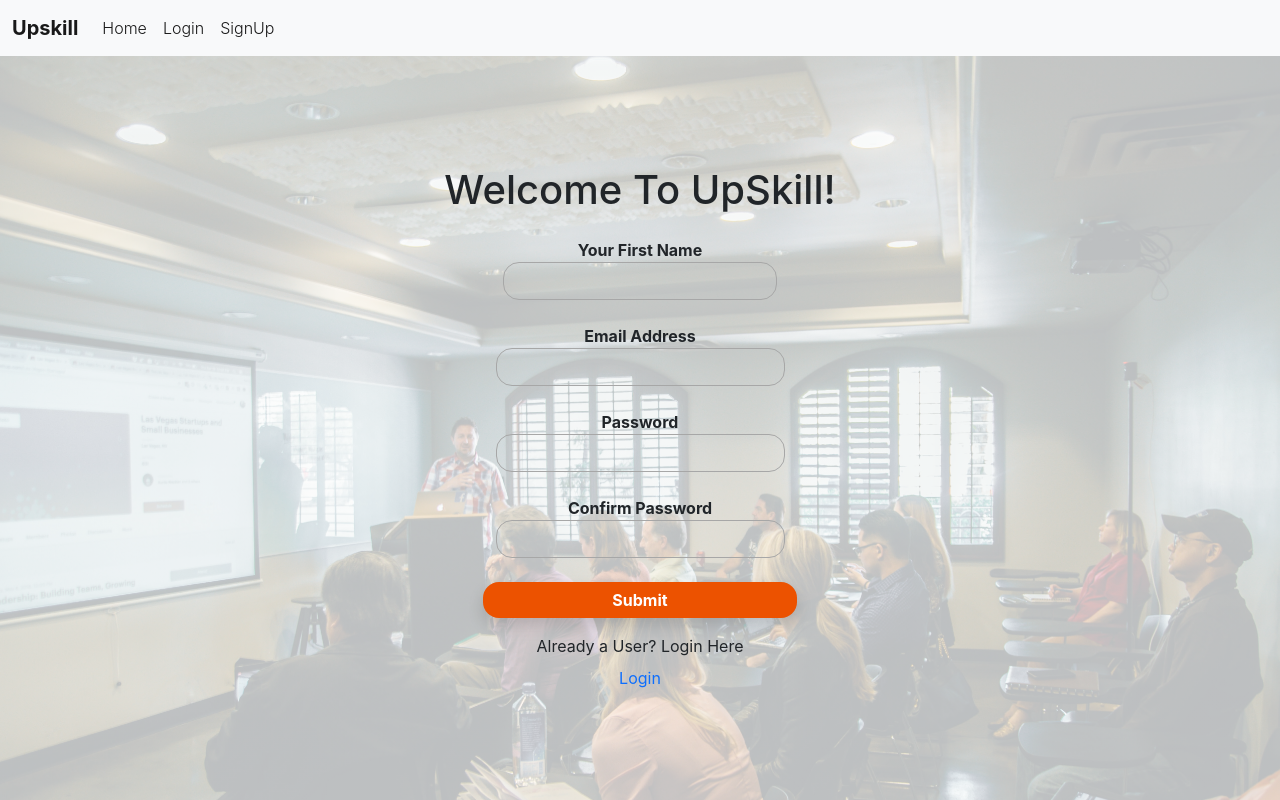
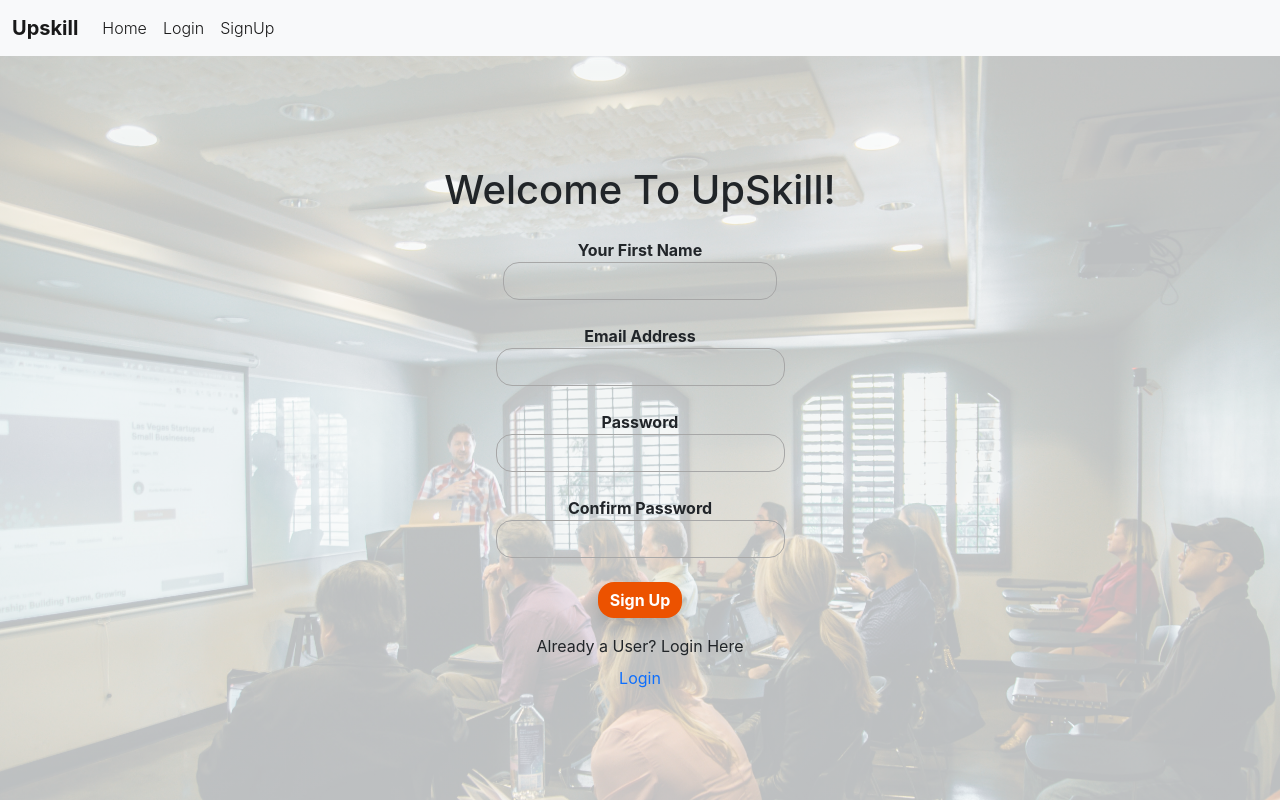
Before and after one commit to akshay-narkar/Find-Your-Course, a React (Create React App) app: page /signup in a window 1280 px wide. Built offline with nearby package versions, Linux system fonts and the light colour scheme; no server answers.

Commit message:
Update button signup

```diff
--- a/src/Components/Signupform.js
+++ b/src/Components/Signupform.js
@@ -6,8 +6,8 @@ export default function Signupform(props) {
 
   return (
     <>
-      <div className="backgroundsign row align-items-center m-0">
-        <div className="container text-center">
+      <div className="backgroundsign row align-items-center">
+        <div className="container text-center my-4">
           <h1 className="my-2">Welcome To UpSkill!</h1>
           <h3 className="my-4">{error}</h3>
           <form onSubmit={clickHandler}>
@@ -37,7 +37,7 @@ export default function Signupform(props) {
               </label>
             </div>
 
-            <button type="submit" className="btn signing w-25 shadow fw-bold">Submit</button>
+            <button type="submit" className="btn signing shadow fw-bold">Sign Up</button>
           </form>
           <div className="mt-3">
             <p className="mb-0">Already a User? Login Here</p>
```
